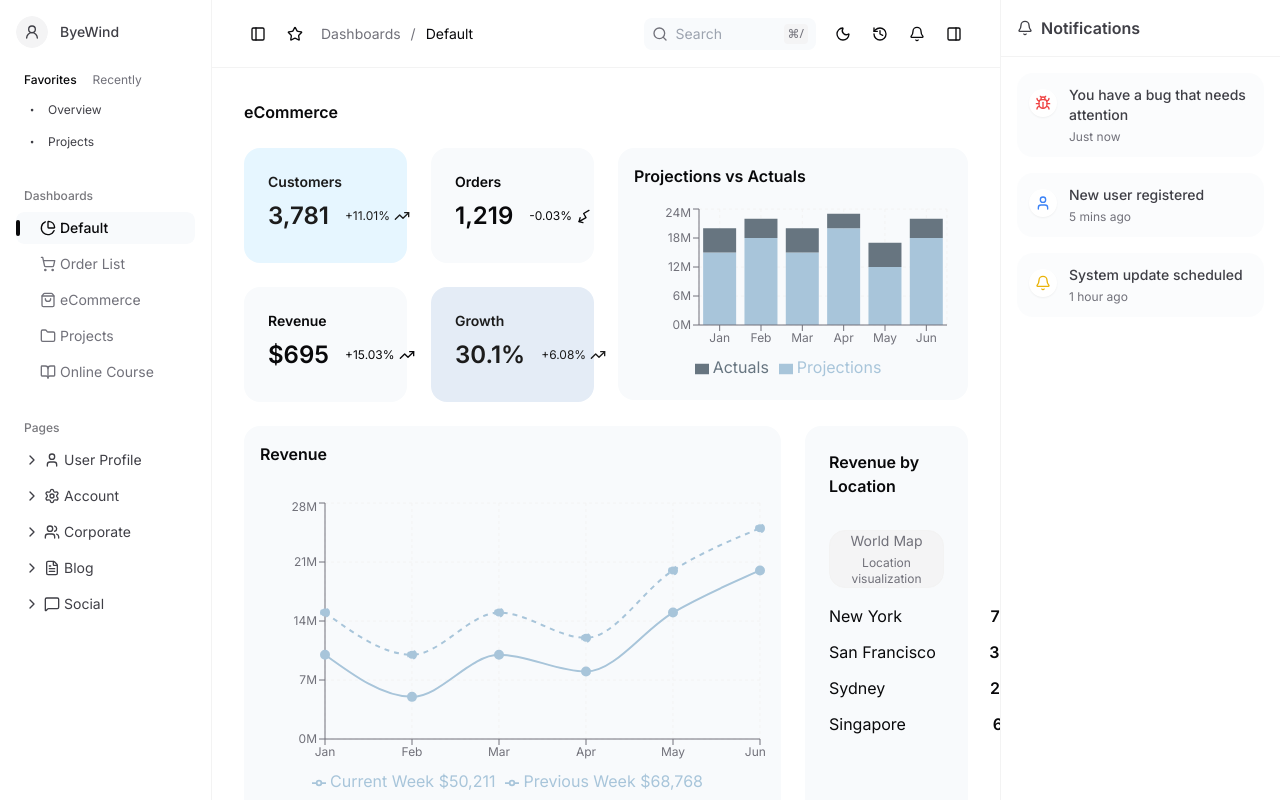
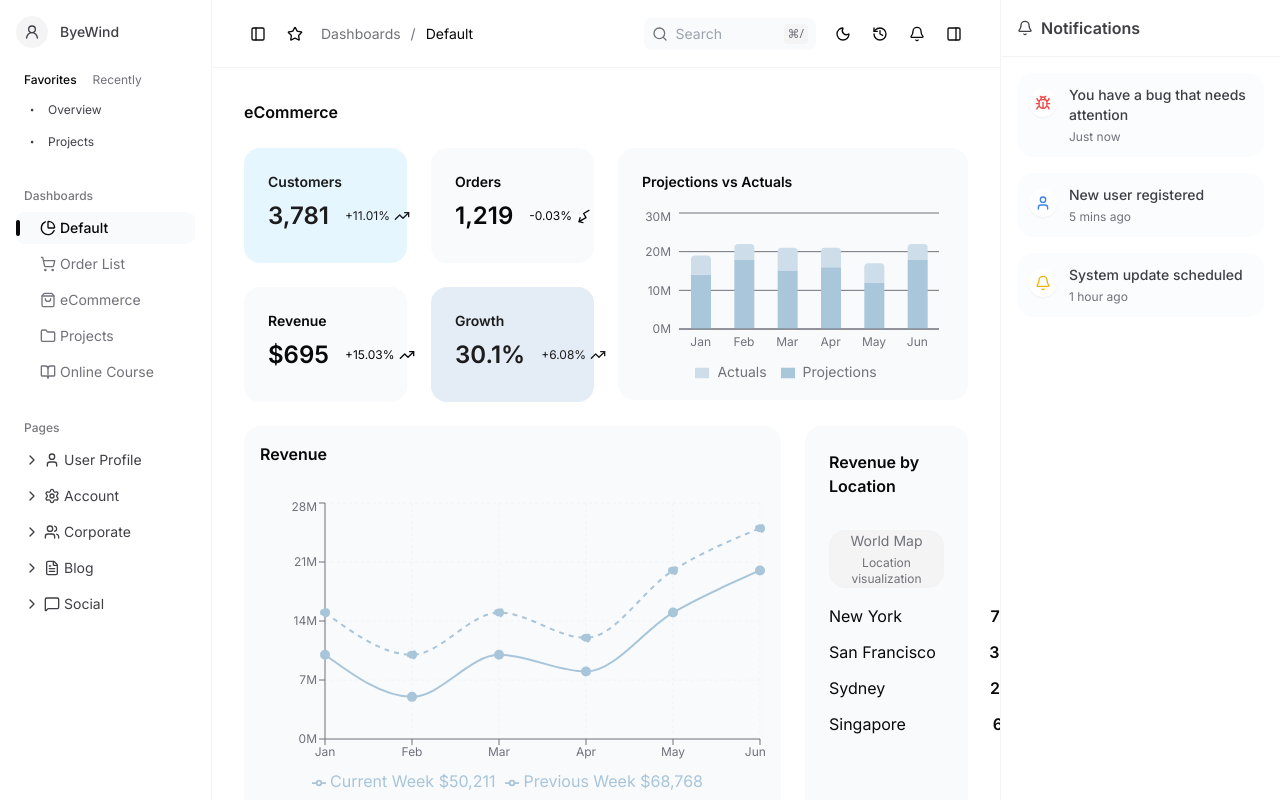
Before and after one commit to MayankBansal12/juspay-assignment, a React (Vite) app: page /dashboard/default in a window 1280 px wide. Shown: the top 800 px of the page. Built offline with nearby package versions, Linux system fonts and the light colour scheme; the HTML template or start-up script is replaced by a standard one.

Commit message:
fix: styling for bar chart

```diff
--- a/src/index.css
+++ b/src/index.css
@@ -25,11 +25,12 @@
     --border: 0 0% 95.29;
     --input: 0 0% 95.29;
     --ring: 240 10% 3.9%;
-    --chart-1: 12 76% 61%;
-    --chart-2: 173 58% 39%;
+    --chart-1: 205, 40%, 76%;
+    --chart-2: 207, 39%, 86%;
     --chart-3: 197 37% 24%;
     --chart-4: 43 74% 66%;
     --chart-5: 27 87% 67%;
+    --chart-6: 206, 11%, 45%;
     --radius: 0.5rem;
 
     --black-100: hsl(0 0% 11%);
@@ -66,11 +67,12 @@
     --border: 0 0% 19.61%;
     --input: 0 0% 19.61%;
     --ring: 240 4.9% 83.9%;
-    --chart-1: 220 70% 50%;
-    --chart-2: 160 60% 45%;
+    --chart-1: 205, 40%, 76%;
+    --chart-2: 206, 11%, 45%;
     --chart-3: 30 80% 55%;
     --chart-4: 280 65% 60%;
     --chart-5: 340 75% 55%;
+    --chart-6: 340 75% 55%;
     --sidebar-background: 0 0% 11%;
     --sidebar-foreground: 240 4.8% 95.9%;
     --sidebar-primary: 224.3 76.3% 48%;
--- a/src/pages/DashboardDefault.jsx
+++ b/src/pages/DashboardDefault.jsx
@@ -39,10 +39,10 @@ const kpiData = [
 ]
 
 const projectionsData = [
-  { month: 'Jan', projections: 15, actuals: 5 },
+  { month: 'Jan', projections: 14, actuals: 5 },
   { month: 'Feb', projections: 18, actuals: 4 },
-  { month: 'Mar', projections: 15, actuals: 5 },
-  { month: 'Apr', projections: 20, actuals: 3 },
+  { month: 'Mar', projections: 15, actuals: 6 },
+  { month: 'Apr', projections: 16, actuals: 5 },
   { month: 'May', projections: 12, actuals: 5 },
   { month: 'Jun', projections: 18, actuals: 4 },
 ]
@@ -92,7 +92,6 @@ const DashboardDefault = () => {
   return (
     <div className="p-4 space-y-6">
       <h1 className="font-semibold mb-4">eCommerce</h1>
-
       <div className="grid grid-cols-1 md:grid-cols-2 gap-6">
         <div className="grid grid-cols-1 sm:grid-cols-2 gap-6">
           {kpiData.map((kpi) => (
@@ -128,31 +127,64 @@ const DashboardDefault = () => {
           ))}
         </div>
 
-        <div className="bg-secondary h-[252px] flex flex-col gap-4 rounded-lg p-4">
-          <h2 className="text-md font-semibold">Projections vs Actuals</h2>
+        <div className="bg-secondary h-[252px] flex flex-col gap-4 rounded-lg p-4 lg:p-6">
+          <h2 className="text-sm font-semibold">Projections vs Actuals</h2>
           <ResponsiveContainer width="100%" height={180}>
             <BarChart data={projectionsData}>
-              <CartesianGrid strokeDasharray="3 3" stroke="hsl(var(--border))" />
+              <CartesianGrid
+                strokeDasharray=""
+                stroke="hsl(var(--muted-foreground))"
+                vertical={false}
+              />
               <XAxis
                 dataKey="month"
                 stroke="hsl(var(--muted-foreground))"
+                tickLine={false}
                 style={{ fontSize: '12px' }}
               />
               <YAxis
+                width={32}
+                ticks={[0, 10, 20, 30]}
+                domain={[0, 30]}
                 stroke="hsl(var(--muted-foreground))"
+                strokeOpacity={1}
                 style={{ fontSize: '12px' }}
-                tickFormatter={(value) => `${value}M`}
+                tickFormatter={(v) => `${v}M`}
+                tickLine={false}
+                axisLine={false}
               />
               <RechartsTooltip
+                cursor={false}
                 contentStyle={{
                   backgroundColor: 'hsl(var(--secondary))',
                   border: '1px solid hsl(var(--border))',
+                  fontSize: '12px',
+                  fontWeight: 'bold',
                   borderRadius: '8px',
                 }}
+                labelStyle={{ color: 'hsl(var(--muted-foreground))' }}
               />
-              <Legend />
-              <Bar dataKey="projections" stackId="a" fill="#a8c5da" name="Projections" />
-              <Bar dataKey="actuals" stackId="a" fill="#677580" name="Actuals" />
+              <Legend
+                formatter={(value) => (
+                  <span className="text-sm text-muted-foreground px-0 sm:px-1">{value}</span>
+                )}
+              />
+              <Bar
+                dataKey="projections"
+                name="Projections"
+                stackId="a"
+                radius={[0, 0, 0, 0]}
+                barSize={20}
+                fill="hsl(var(--chart-1))"
+              />
+              <Bar
+                dataKey="actuals"
+                name="Actuals"
+                stackId="a"
+                radius={[4, 4, 0, 0]}
+                barSize={20}
+                fill="hsl(var(--chart-2))"
+              />
             </BarChart>
           </ResponsiveContainer>
         </div>
@@ -176,8 +208,9 @@ const DashboardDefault = () => {
               />
               <RechartsTooltip
                 contentStyle={{
-                  backgroundColor: 'hsl(var(--popover))',
+                  backgroundColor: 'hsl(var(--background))',
                   border: '1px solid hsl(var(--border))',
+                  fontSize: '12px',
                   borderRadius: '8px',
                 }}
               />
```
